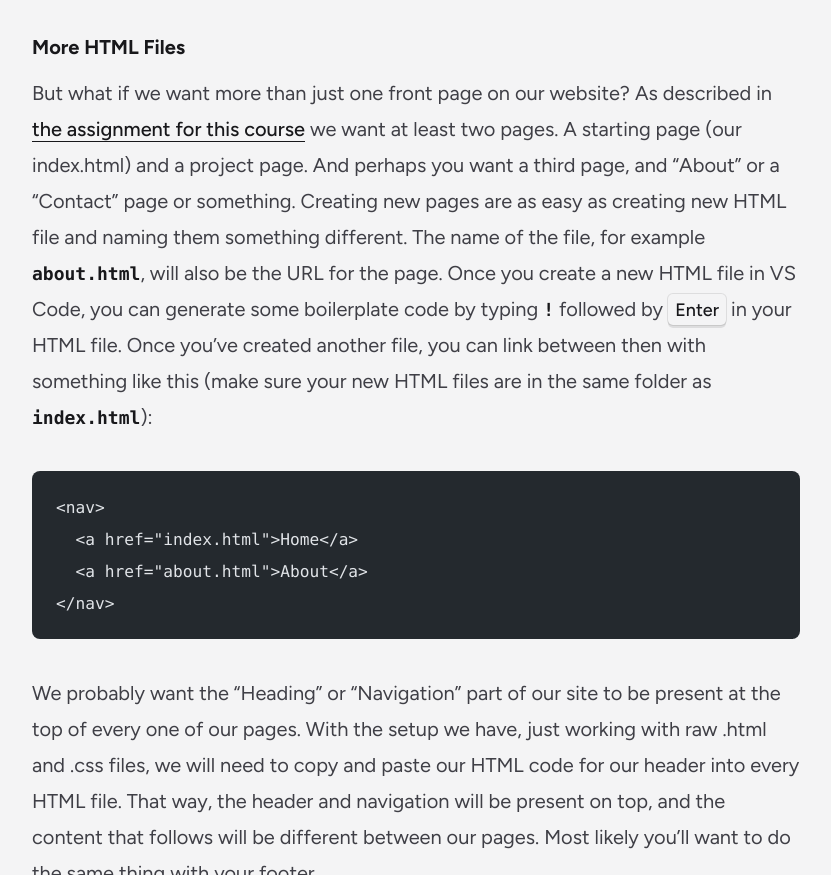
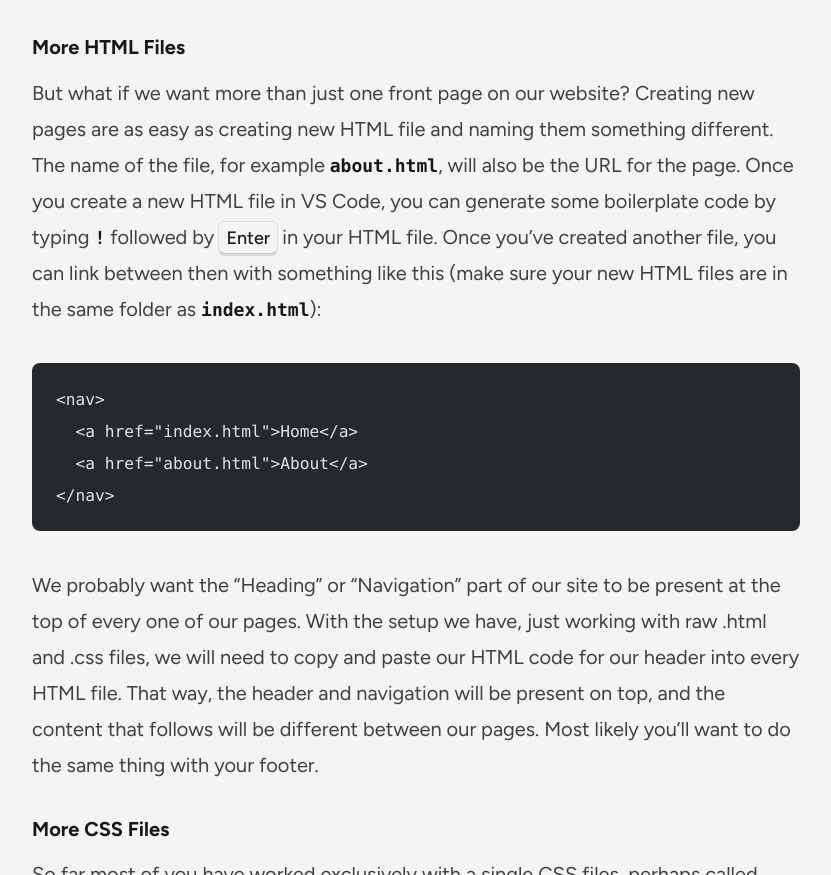
Before and after one commit to Haugen/personal-website, an Astro site: page /html-css/organizing in a window 1280 px wide. Shown: the part 5329-6204 px from the top of the page, without its empty margins (224-1055 px from the left). Built offline with nearby package versions, Linux system fonts and the light colour scheme; Astro itself is replaced by a stand-in of ours; code samples lack their colours.

Commit message:
remove assignment link from article

````diff
--- a/src/content/html-css/organizing.md
+++ b/src/content/html-css/organizing.md
@@ -131,7 +131,7 @@ styles.css
 
 ### More HTML Files
 
-But what if we want more than just one front page on our website? As described in [the assignment for this course](https://docs.google.com/document/d/1ah0wPtAMyoRKgjOmPRN4DY8WR4ytXYDUGoSUOveCvEE/edit#heading=h.iggbkuwt114n) we want at least two pages. A starting page (our index.html) and a project page. And perhaps you want a third page, and "About" or a "Contact" page or something. Creating new pages are as easy as creating new HTML file and naming them something different. The name of the file, for example `about.html`, will also be the URL for the page. Once you create a new HTML file in VS Code, you can generate some boilerplate code by typing `!` followed by <kbd>Enter</kbd> in your HTML file. Once you've created another file, you can link between then with something like this (make sure your new HTML files are in the same folder as `index.html`):
+But what if we want more than just one front page on our website? Creating new pages are as easy as creating new HTML file and naming them something different. The name of the file, for example `about.html`, will also be the URL for the page. Once you create a new HTML file in VS Code, you can generate some boilerplate code by typing `!` followed by <kbd>Enter</kbd> in your HTML file. Once you've created another file, you can link between then with something like this (make sure your new HTML files are in the same folder as `index.html`):
 
 ```html
 <nav>
````
